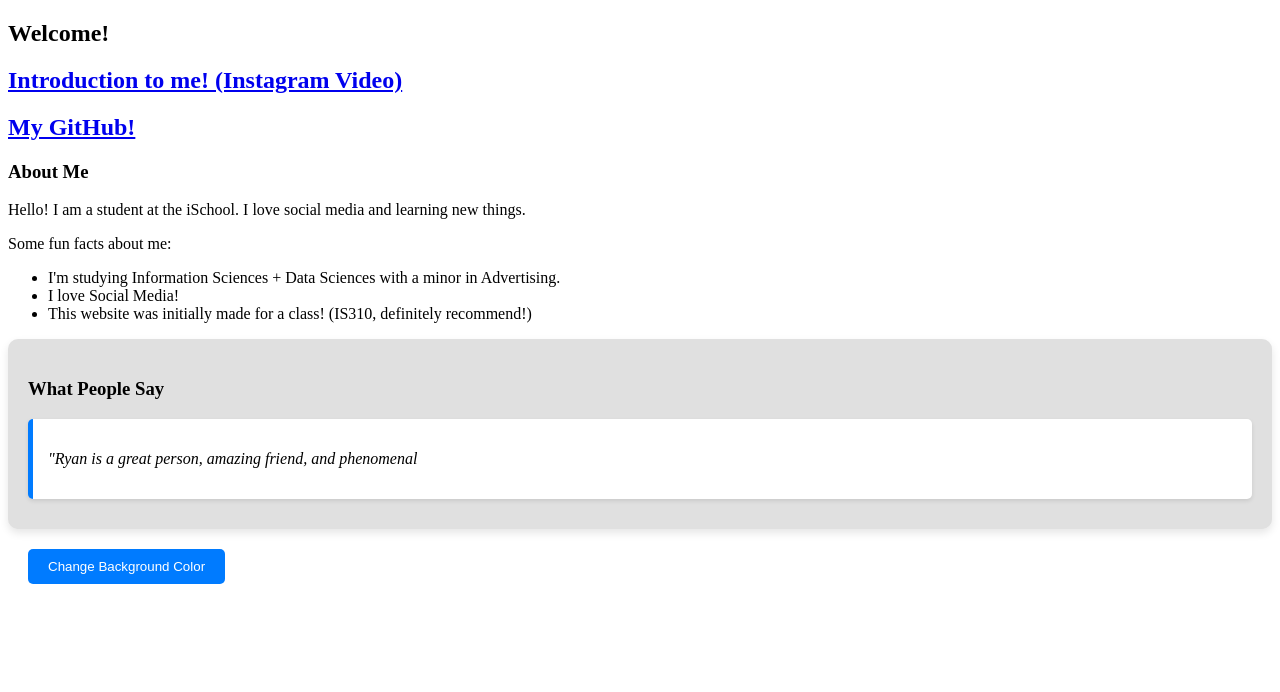
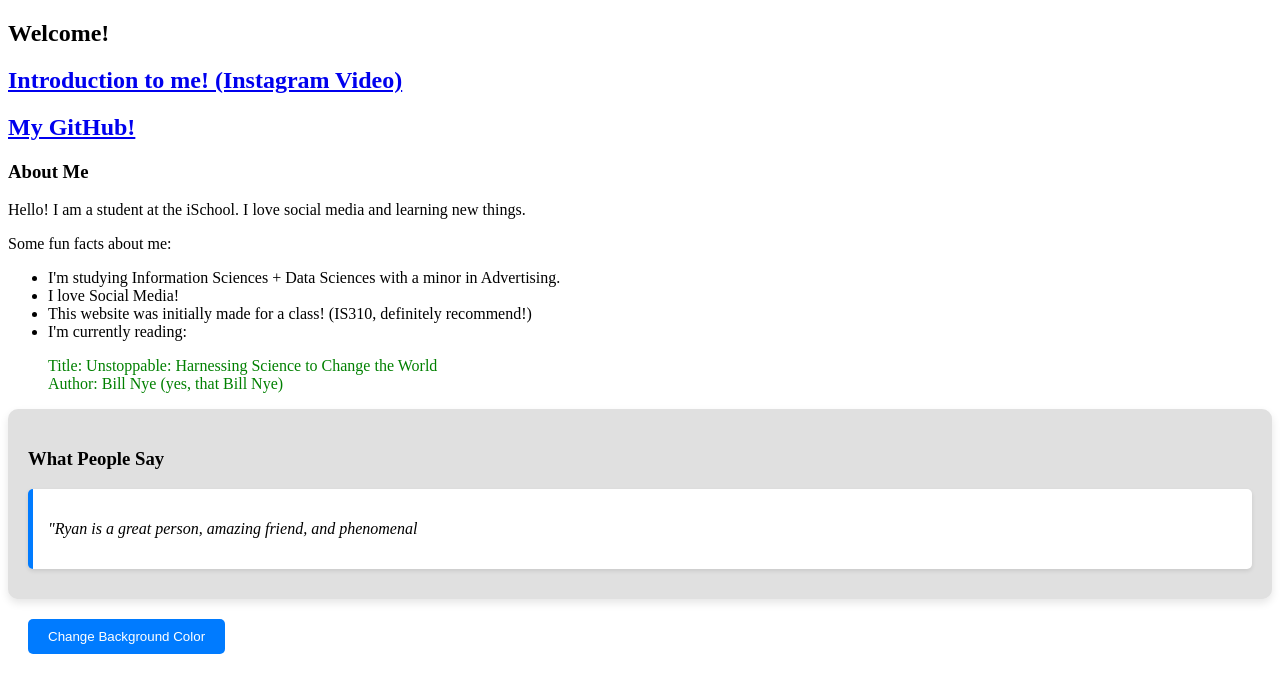
Before and after one commit to ryanpearlman1/ryanpearlman1.github.io, a plain HTML site: page index.html in a window 1280 px wide. Drawn offline with Linux system fonts and the light colour scheme.

Commit message:
add book

```diff
--- a/index.html
+++ b/index.html
@@ -16,7 +16,8 @@
     <ul>
         <li>I'm studying Information Sciences + Data Sciences with a minor in Advertising.</li>
         <li>I love Social Media!</li>
-        <li>This website was initially made for a class! (IS310, definitely recommend!) </li>
+        <li>This website was initially made for a class! (IS310, definitely recommend!)</li>
+        <li>I'm currently reading: <br> <p style="color: green;">Title: Unstoppable: Harnessing Science to Change the World <br> Author: Bill Nye (yes, that Bill Nye)</li>
     </ul>
 
     <div class="testimonials" id="typingeffect" style="padding: 20px; background: #e0e0e0; border-radius: 10px; box-shadow: 0 4px 8px rgba(0, 0, 0, 0.1);">
```
